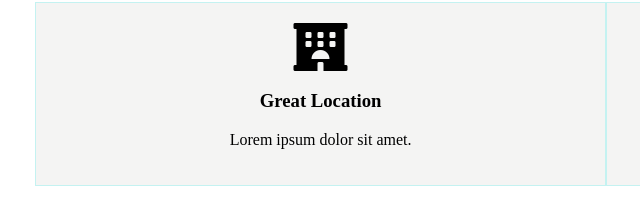
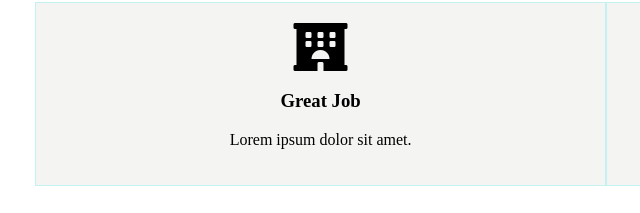
Before and after one commit to kcbautista/kcbautista, a plain HTML site: page index.html in a window 1280 px wide. Shown: the part 389-602 px from the top of the page, 10-650 px from the left. Drawn offline with nearby package versions, Linux system fonts and the light colour scheme.

Commit message:
Update index.html

```diff
--- a/index.html
+++ b/index.html
@@ -27,7 +27,7 @@
     <section>
         <div class="box">
             <i class="fas fa-hotel fa-3x"></i>
-            <h3>Great Location</h3>
+            <h3>Great Job</h3>
             <p>Lorem ipsum dolor sit amet.</p>
         </div>
         <div class="box">
```
